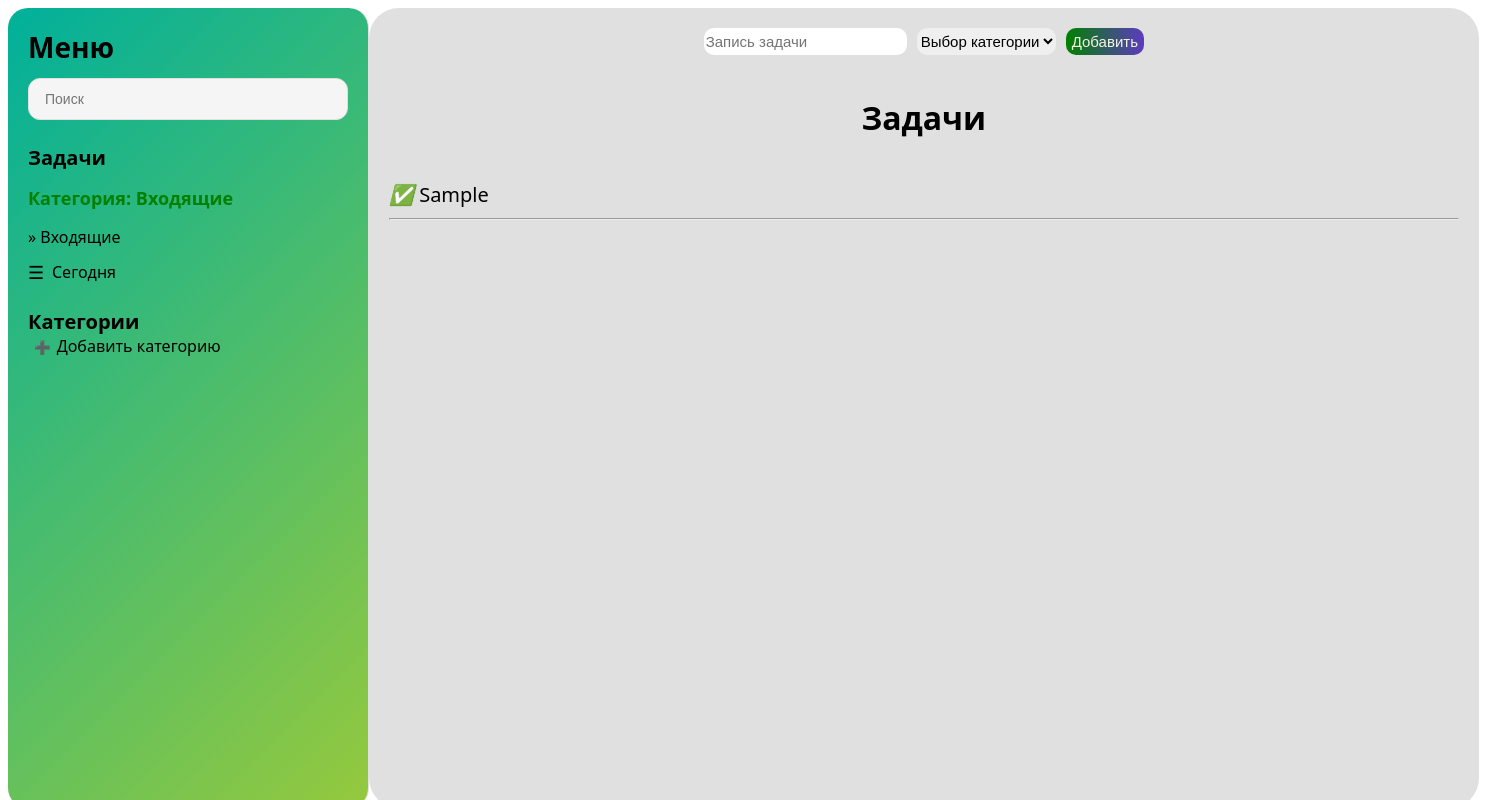
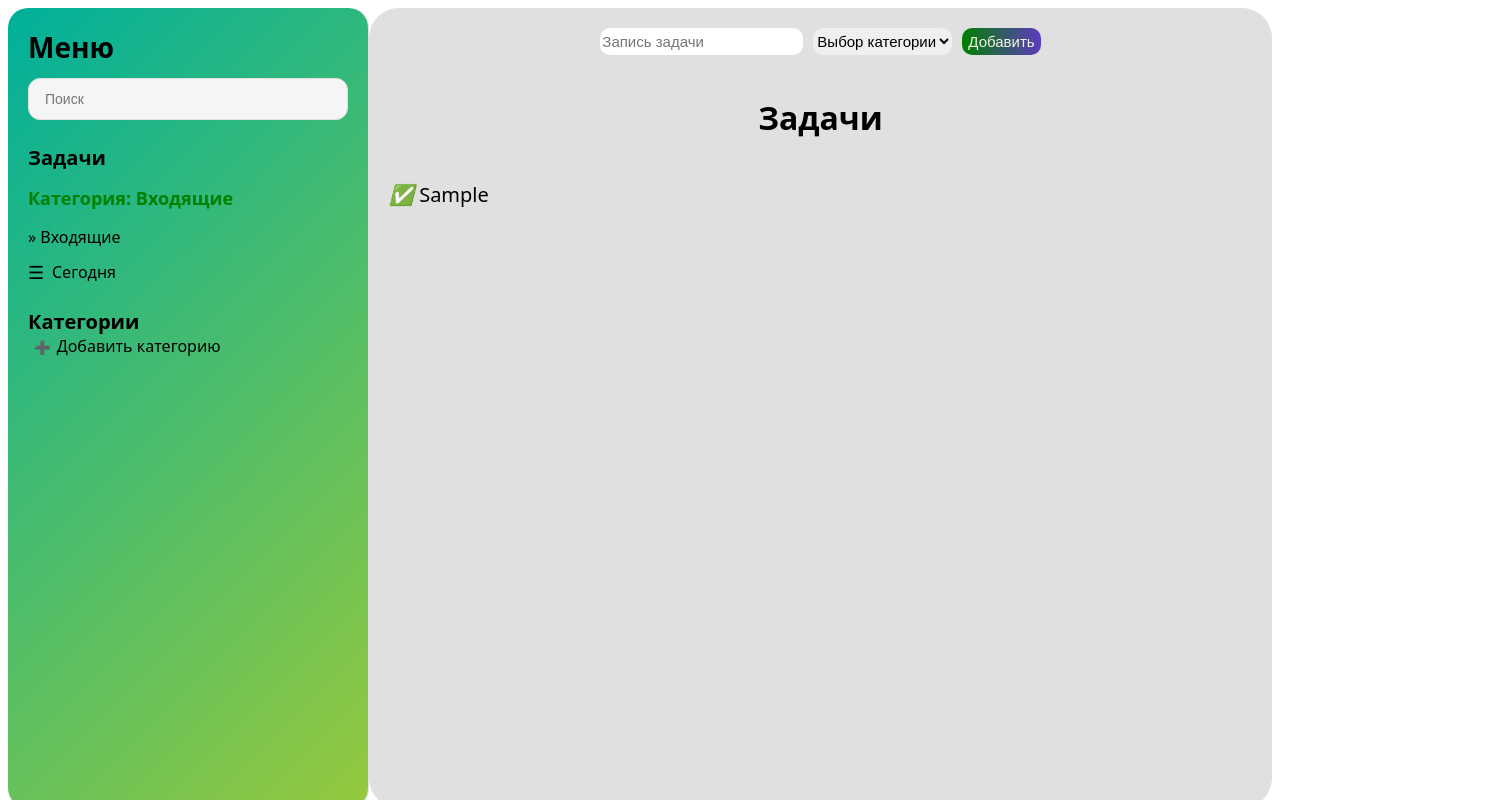
Before and after one commit to Vladimirxs/Todo-list, a React (Vite) app: page / in a window 1280 px wide. Both pictures are taken after typing "Sample" into the empty fields and a click on the button "Добавить". Shown: the top 800 px of the page, 1489 px wide, since content can reach past the window. Built offline with nearby package versions, Linux system fonts and the light colour scheme.

Commit message:
css-category

```diff
--- a/src/assets/components/Modal/Task/Task.css
+++ b/src/assets/components/Modal/Task/Task.css
@@ -22,12 +22,14 @@ flex-direction: column;
 align-items: flex-start;
 gap: 8px;
 width: 100%;
-max-width: 1200px;
 flex: 1 1 auto;
 }
 
 .category-menu {
-font-size: 15px;
+font-size: 20px;
+display: flex;
+justify-content: space-between;
+width: 100%;
 }
 
 .input {
@@ -47,15 +49,10 @@ border-radius: 10px;
 
 
 .btn {
-border: none;
-border-radius: 10px;
+  border: none;
+  border-radius: 10px;
   font-size: 15px;
   background: linear-gradient(to right, green, rgb(94, 58, 192));
   color: beige;
   cursor: pointer;
 }
-
-.category-menu {
-  font-size: 20px;
-
-}
--- a/src/assets/components/Modal/Task/Task.jsx
+++ b/src/assets/components/Modal/Task/Task.jsx
@@ -42,15 +42,6 @@ console.log(tasks, categories, filterTasks);
         };
     };
 
-
-
-
-
-
-
-
-
-
     return (
         <div className='right-side'>
             <div className="side-menu">
@@ -84,14 +75,16 @@ console.log(tasks, categories, filterTasks);
 
 
                         {task.name &&  (
-                            <span>
+                            <div>
                                 <i>✅</i>  {task.name}
-                            </span>
+
+                            </div>
                         )}
-                        <span style={{marginLeft: '1000px'}}>{selectCategory}</span>
-                         <hr />
+
+                        <div>{selectCategory}</div>
                     </div>
                 ))}
+
             </div>
         </div>
 
```
Also changed, not shown: src/App.jsx (line endings or trailing spaces).
